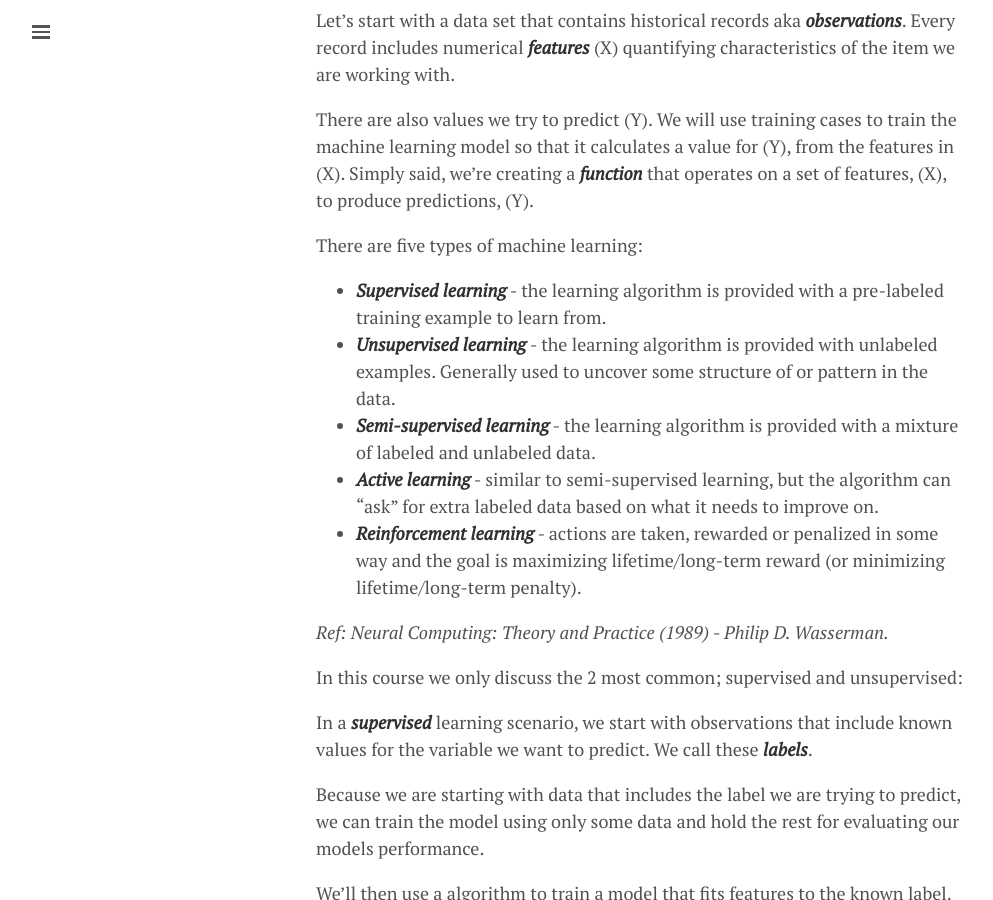
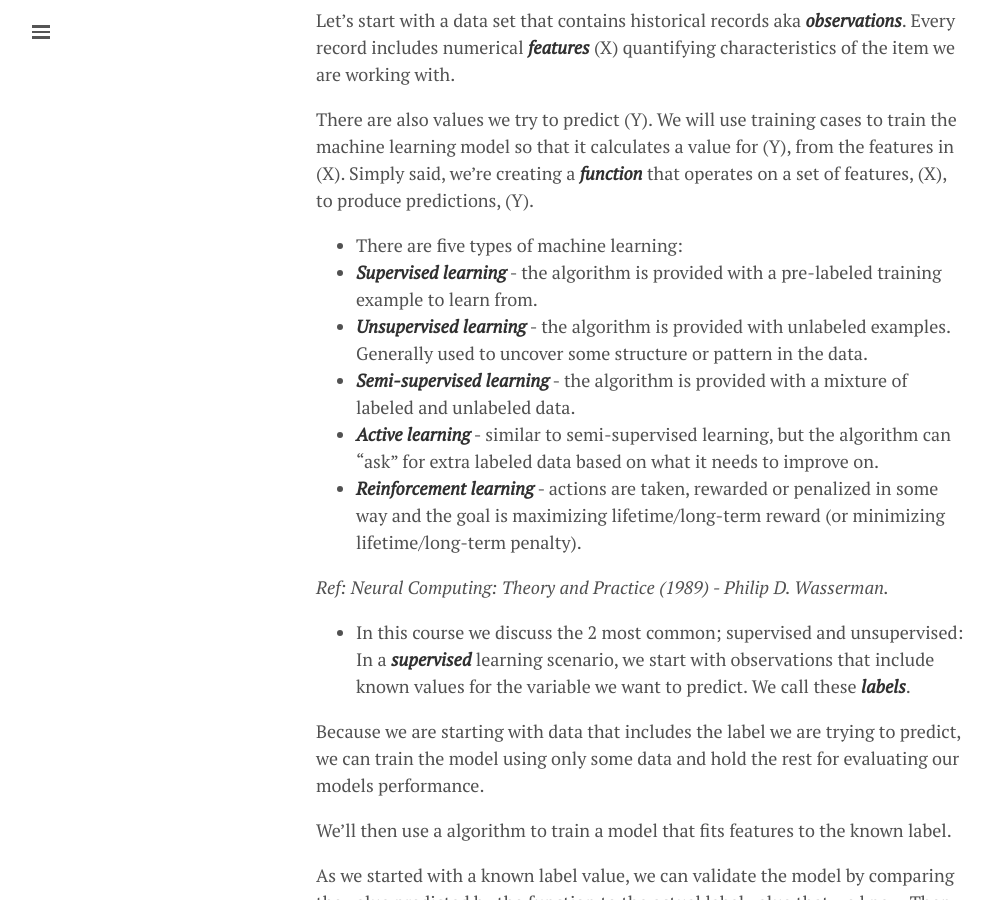
Before and after one commit to lgeurts/lgeurts.github.io, a Jekyll site: the page built from _posts/2018-06-29-artificial-intelligence-basics.md, in a window 1280 px wide and 900 px high, scrolled down 1201 px. Shown: the whole window, without its empty margins (0-993 px from the left). Built offline with Jekyll 4.4.1, drawn with Linux system fonts in a browser that asks for light colours; nearby versions of some CDN libraries.

Commit message:
Update 2018-06-29-artificial-intelligence-basics.md

```diff
--- a/_posts/2018-06-29-artificial-intelligence-basics.md
+++ b/_posts/2018-06-29-artificial-intelligence-basics.md
@@ -31,18 +31,16 @@ Let's start with a data set that contains historical records aka ***observations
 
 There are also values we try to predict (Y). We will use training cases to train the machine learning model so that it calculates a value for (Y), from the features in (X). Simply said, we're creating a ***function*** that operates on a set of features, (X), to produce predictions, (Y).
 
-There are five types of machine learning:
-
-* ***Supervised learning*** - the learning algorithm is provided with a pre-labeled training example to learn from.
-* ***Unsupervised learning*** - the learning algorithm is provided with unlabeled examples. Generally used to uncover some structure of or pattern in the data.
-* ***Semi-supervised learning*** - the learning algorithm is provided with a mixture of labeled and unlabeled data.
+* There are five types of machine learning:
+* ***Supervised learning*** - the algorithm is provided with a pre-labeled training example to learn from.
+* ***Unsupervised learning*** - the algorithm is provided with unlabeled examples. Generally used to uncover some structure or pattern in the data.
+* ***Semi-supervised learning*** - the algorithm is provided with a mixture of labeled and unlabeled data.
 * ***Active learning*** - similar to semi-supervised learning, but the algorithm can "ask" for extra labeled data based on what it needs to improve on.
 * ***Reinforcement learning*** - actions are taken, rewarded or penalized in some way and the goal is maximizing lifetime/long-term reward (or minimizing lifetime/long-term penalty).
 
 *Ref: Neural Computing: Theory and Practice (1989) - Philip D. Wasserman.*
 
-In this course we only discuss the 2 most common; supervised and unsupervised:
-
+* In this course we discuss the 2 most common; supervised and unsupervised:
 In a ***supervised*** learning scenario, we start with  observations that include known values for the variable we want to predict. We call these ***labels***.
 
 Because we are starting with data that includes the label we are trying to predict, we can train the model using only some data and hold the rest for evaluating our models performance.
```
